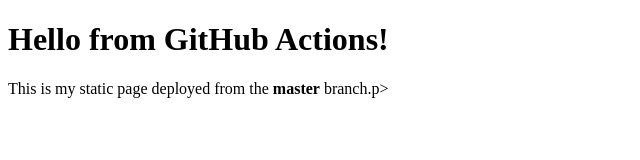
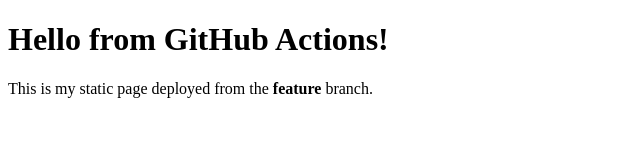
Before and after one commit to FitoreZiba/SI_2025_lab3_233068, a plain HTML site: page index.html in a window 1280 px wide. Shown: the full height of the page, 0-640 px from the left. Drawn offline with Linux system fonts and the light colour scheme.

Commit message:
Change HTML branch namee

```diff
--- a/index.html
+++ b/index.html
@@ -5,6 +5,6 @@
 </head>
 <body>
   <h1>Hello from GitHub Actions!</h1>
-  <p>This is my static page deployed from the <strong>master</strong> branch.p>
+  <p>This is my static page deployed from the <strong>feature</strong> branch.</p>
 </body>
 </html>
```
